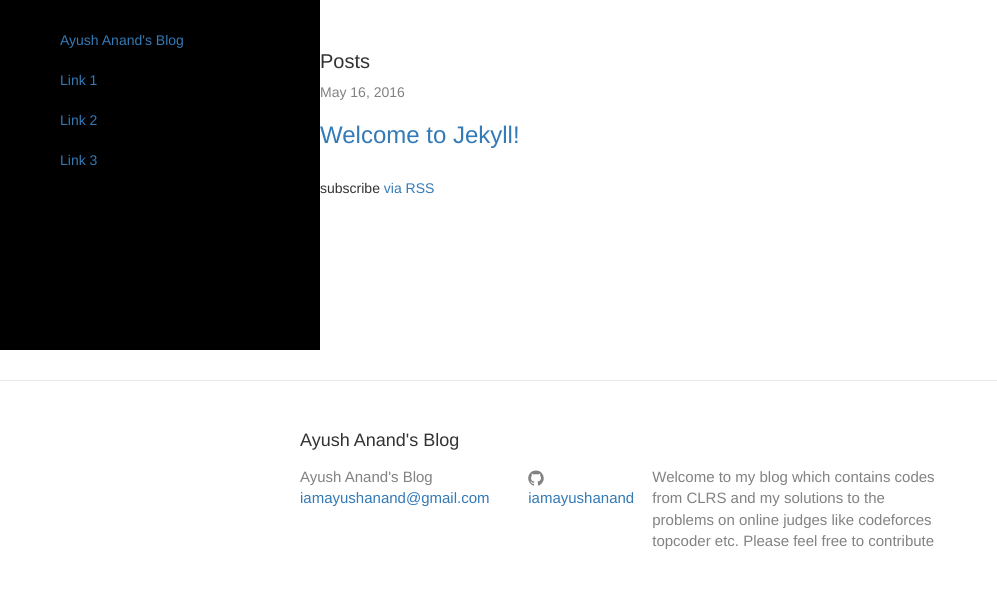
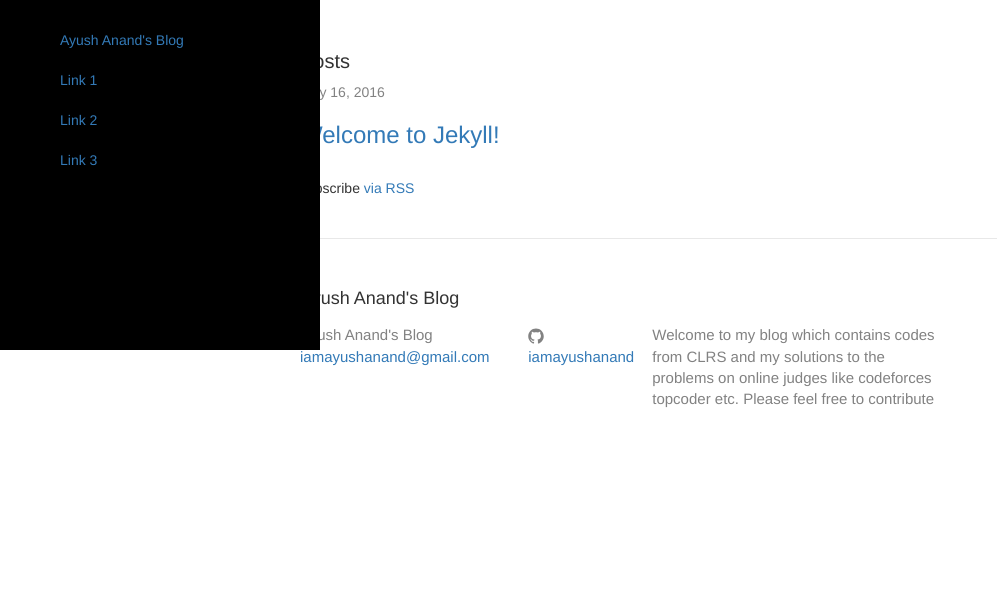
Before and after one commit to iamayushanand/iamayushanand.github.io, a Jekyll site: the page built from index.html, in a window 1280 px wide. Shown: the top 589 px of the page, without its empty margins (0-997 px from the left). Built offline with Jekyll 4.4.1, drawn with Linux system fonts in a browser that asks for light colours; nearby versions of some CDN libraries.

Commit message:
Initial commit

```diff
--- a/_layouts/default.html
+++ b/_layouts/default.html
@@ -7,7 +7,7 @@
 
     {% include sidebar.html %}
 
-    <div class="page-content">
+    <div class="page-content" style="padding-right:10;">
       <div class="wrapper">
         {{ content }}
       </div>
--- a/assets/css/sidebar.css
+++ b/assets/css/sidebar.css
@@ -4,4 +4,5 @@
   padding-right: 0;
   padding-top: 20px;
   background-color: black;
+  position: absolute;
 }
```
